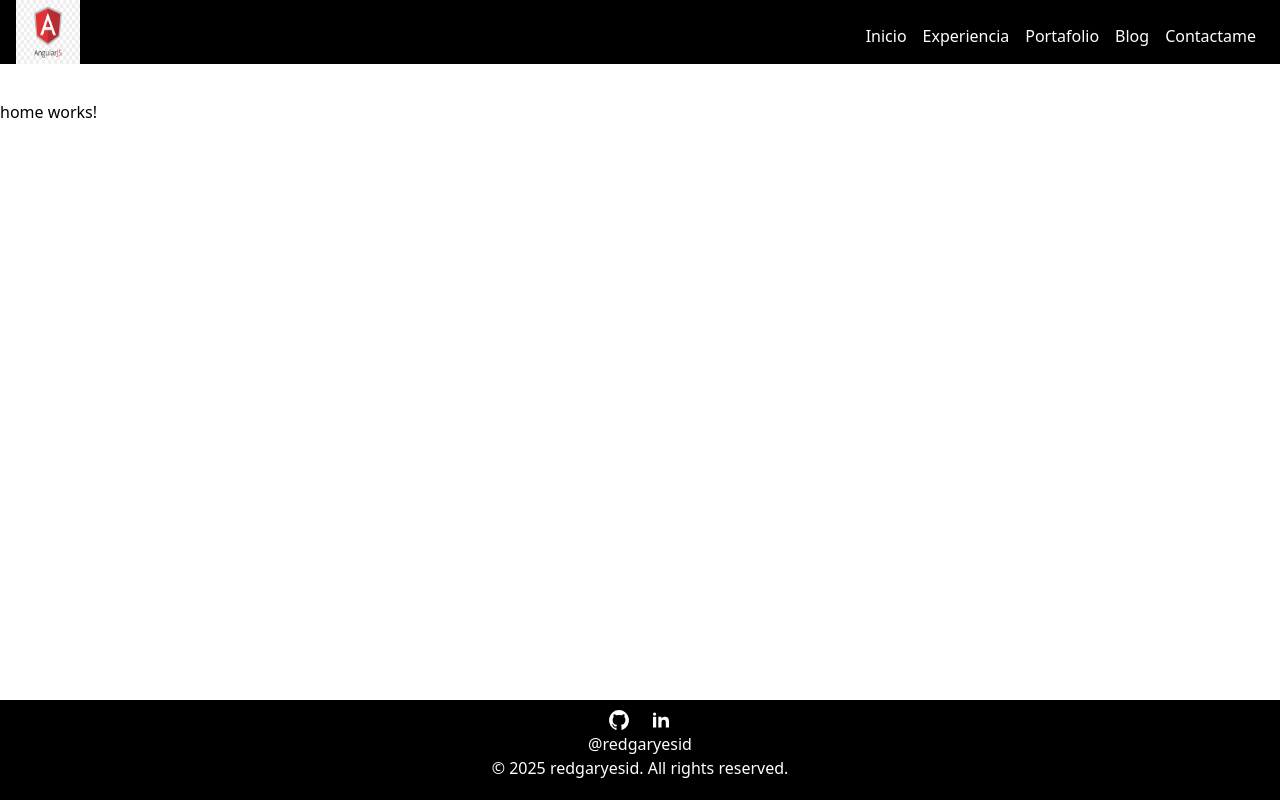
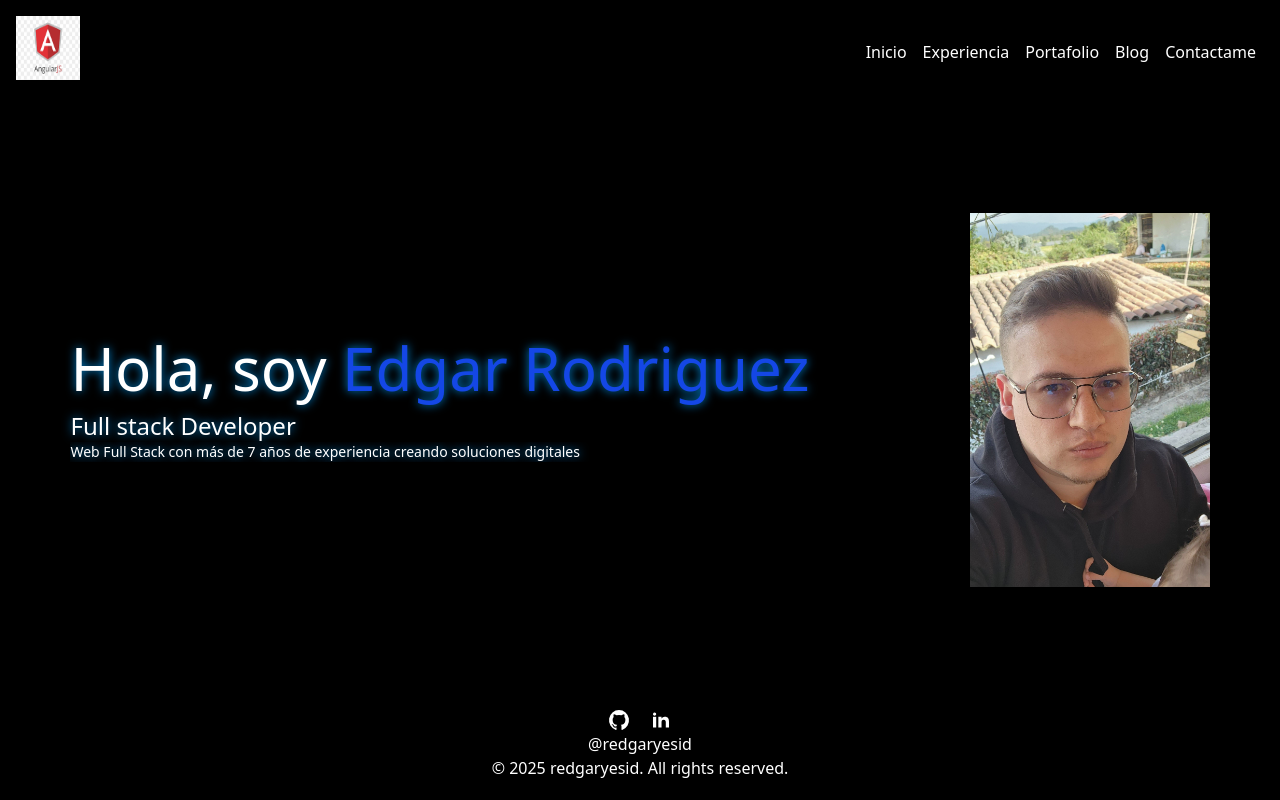
Before and after one commit to redgaryesid/redgaryesid.github.io, an Angular app: page / in a window 1280 px wide. Built offline with nearby package versions, Linux system fonts and the light colour scheme.

Commit message:
Se añadio una foto de Edgar, se modifico el diseño del home, se añadio una validación deurl erronea, y se arreglaron errores de dimención

```diff
--- a/src/app/app.html
+++ b/src/app/app.html
@@ -1,6 +1,6 @@
 <div class="grid min-h-dvh grid-rows-8">
-    <app-nav-bar class="row-auto"></app-nav-bar>
-    <div class="row-span-6">
+    <app-nav-bar class="row-auto bg-primary"></app-nav-bar>
+    <div class="row-span-6 bg-gray-600">
         <router-outlet />
     </div>
 
--- a/src/app/app.routes.ts
+++ b/src/app/app.routes.ts
@@ -26,5 +26,9 @@ export const routes: Routes = [
     {
         path: 'contactame',
         component: Contacto
+    },
+     {
+        path: '**',
+        redirectTo: '',pathMatch: 'full'
     }
 ];
--- a/src/app/home/page/home.css
+++ b/src/app/home/page/home.css
@@ -0,0 +1,19 @@
+.glow-text {
+  text-shadow: 0 0 10px #018ADA;
+}
+.typing-effect {
+  overflow: hidden;
+  white-space: nowrap;
+  border-right: 3px solid #000;
+  animation: typing 3s steps(30), blink .5s step-end infinite alternate;
+}
+
+@keyframes typing {
+  from { width: 0; }
+  to { width: 100%; }
+}
+
+@keyframes blink {
+  from { border-color: transparent; }
+  to { border-color: black; }
+}
--- a/src/app/home/page/home.html
+++ b/src/app/home/page/home.html
@@ -1 +1,10 @@
-<p>home works!</p>
+<div class="w-full h-full bg-primary text-primary-text flex flex-row justify-center items-center gap-10 pt-2 pb-2">
+    <div class="mr-30">
+        <h1 class="glow-text text-6xl mb-3">Hola, soy <span class="text-blue-700">Edgar Rodriguez</span></h1>
+        <p class="glow-text text-2xl">Full stack Developer</p>
+        <p class="glow-text typing-effect text-sm">Web Full Stack con más de 7 años de experiencia creando soluciones digitales</p>
+    </div>
+    <div class="w-60 h-auto">
+        <img src="/profile.jpg" alt="">
+    </div>
+</div>
```
Also changed, not shown: src/app/shared/nav-bar/nav-bar.html (+1 -1 lines), public/profile.jpg (added).
